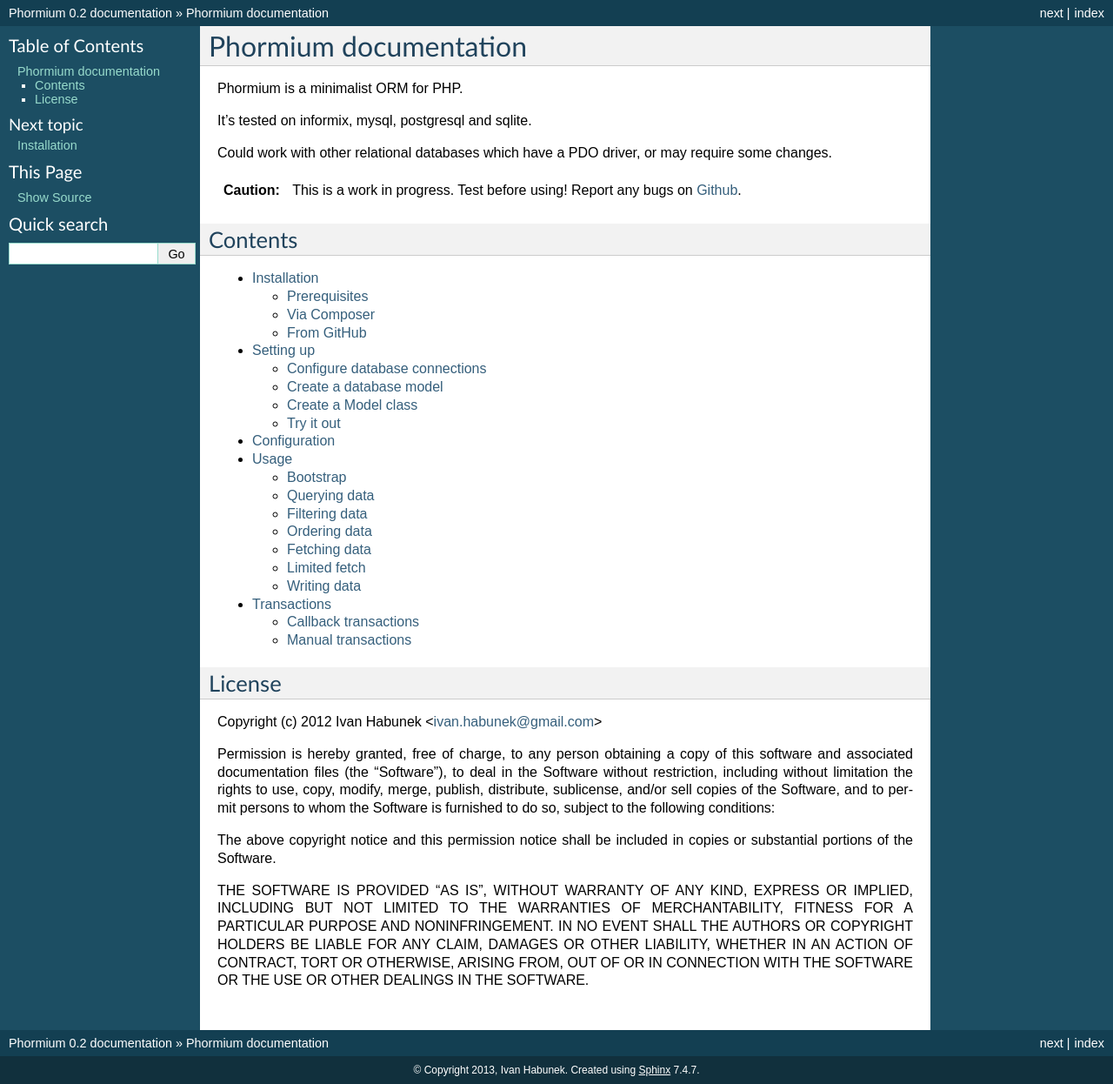
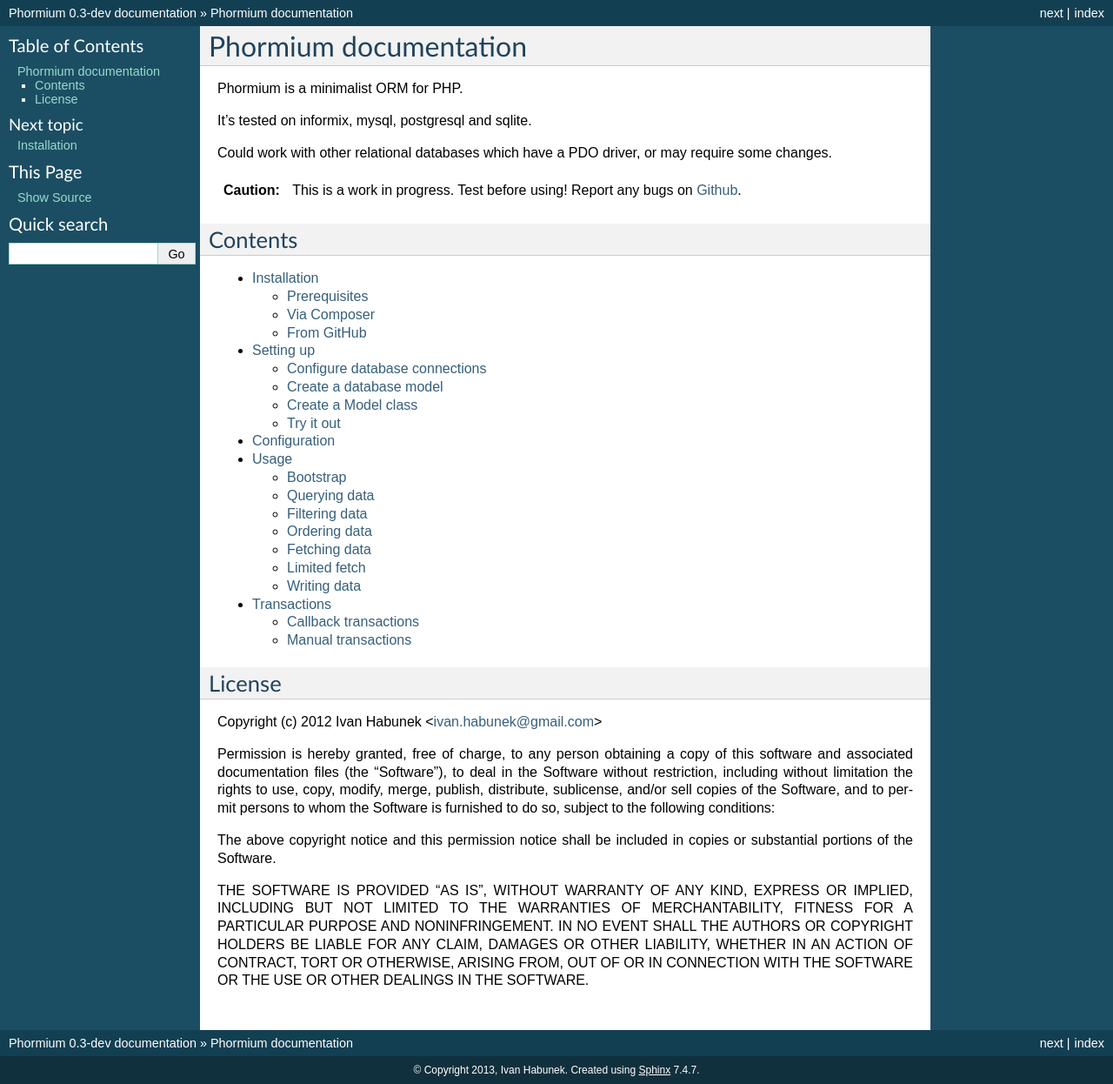
Before and after one commit to ihabunek/phormium, a Sphinx documentation site: the page built from docs/index.rst, in a window 1280 px wide. Shown: the whole page at 87% size. Built offline with Sphinx 7.4.7, drawn with Linux system fonts in a browser that asks for light colours.

Commit message:
Bumped dev version to 0.3

```diff
--- a/docs/conf.py
+++ b/docs/conf.py
@@ -63,9 +63,9 @@
 # built documents.
 #
 # The short X.Y version.
-version = '0.2'
+version = '0.3'
 # The full version, including alpha/beta/rc tags.
-release = '0.2'
+release = '0.3-dev'
 
 # The language for content autogenerated by Sphinx. Refer to documentation
 # for a list of supported languages.
```
Also changed, not shown: CHANGELOG.md (+4 -0 lines).
